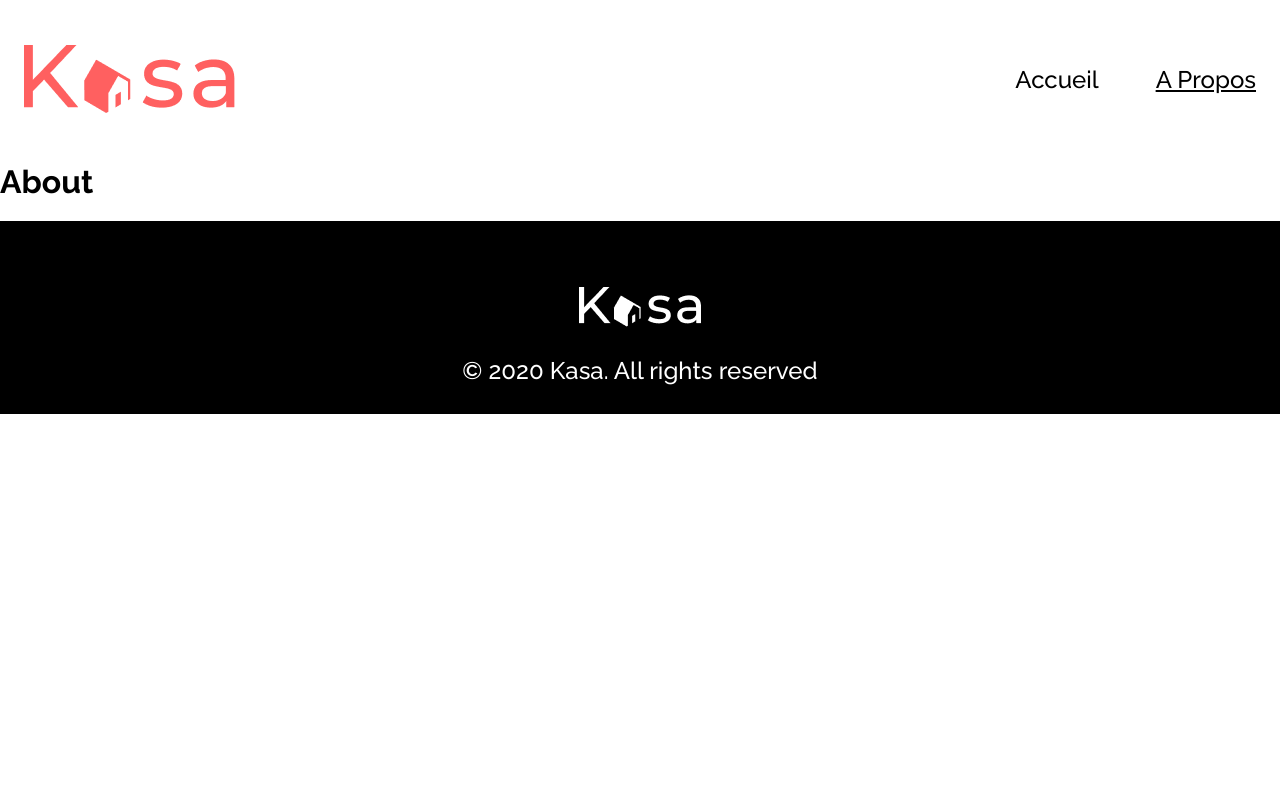
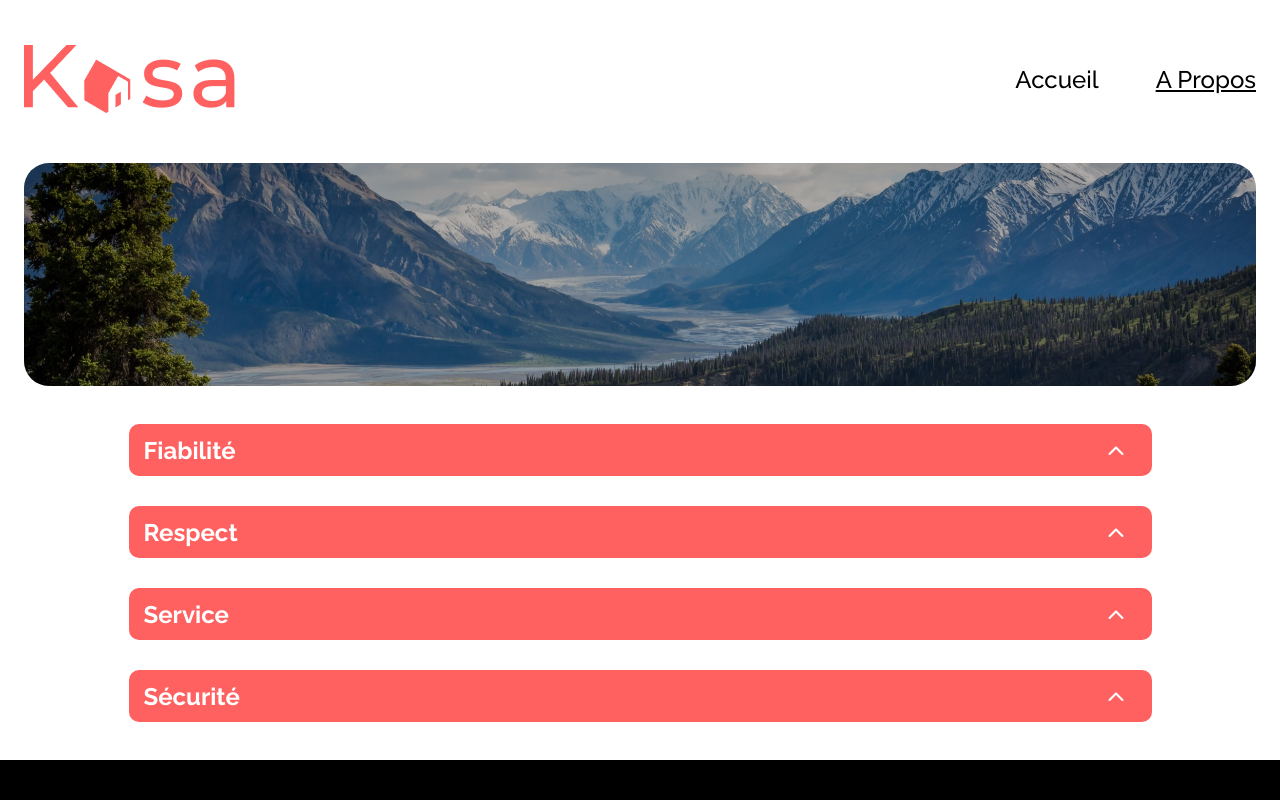
Before and after one commit to BaptisteChevassus/Kasaa--Openclassrooms, a React (Vite) app: page /a-propos in a window 1280 px wide. Shown: the top 800 px of the page. Built offline with nearby package versions, Linux system fonts and the light colour scheme.

Commit message:
feat: add reusable Collapse component and About page

```diff
--- a/src/components/Banner/Banner.jsx
+++ b/src/components/Banner/Banner.jsx
@@ -1,8 +1,8 @@
 import './Banner.scss'
 
-function Banner({ image, title }) {
+function Banner({ image, title, overlayOpacity = 0.6 }) {
   return (
-    <div className="banner">
+    <div className="banner" style={{ '--banner-overlay-opacity': overlayOpacity }}>
       <img src={image} alt="" />
       {title && <h1>{title}</h1>}
     </div>
--- a/src/components/Banner/Banner.scss
+++ b/src/components/Banner/Banner.scss
@@ -8,7 +8,6 @@
   align-items: center;
   border-radius: vars.$radius-default;
   overflow: hidden;
-  margin-bottom: 43px;
   height: 223px;
 
   img {
@@ -24,7 +23,7 @@
     content: '';
     position: absolute;
     inset: 0;
-    background: rgba(0, 0, 0, 0.6);
+    background: rgba(0, 0, 0, var(--banner-overlay-opacity, 0.6));
     z-index: 1;
   }
 
@@ -48,7 +47,6 @@
     align-items: flex-start;
     border-radius: vars.$radius-sm;
     height: 111px;
-    margin-bottom: 22px;
 
     h1 {
       font-size: 24px;
--- /dev/null
+++ b/src/components/Collapse/Collapse.jsx
@@ -0,0 +1,31 @@
+import { useState } from 'react'
+import chevron from '../../assets/chevron.svg'
+import './Collapse.scss'
+
+function Collapse({ title, children, defaultOpen = false }) {
+  const [isOpen, setIsOpen] = useState(defaultOpen)
+
+  return (
+    <div className={`collapse${isOpen ? ' collapse--open' : ''}`}>
+      <div className="collapse__header">
+        <h2 className="collapse__title">{title}</h2>
+        <button
+          type="button"
+          className="collapse__toggle"
+          onClick={() => setIsOpen((open) => !open)}
+          aria-expanded={isOpen}
+          aria-label={`${isOpen ? 'Fermer' : 'Ouvrir'} ${title}`}
+        >
+          <img src={chevron} alt="" className="collapse__chevron" />
+        </button>
+      </div>
+      <div className="collapse__panel">
+        <div className="collapse__content">
+          <div className="collapse__inner">{children}</div>
+        </div>
+      </div>
+    </div>
+  )
+}
+
+export default Collapse
--- /dev/null
+++ b/src/components/Collapse/Collapse.scss
@@ -0,0 +1,97 @@
+@use '../../styles/variables' as vars;
+
+.collapse {
+  width: 100%;
+  border-radius: vars.$radius-sm;
+  overflow: hidden;
+
+  &__header {
+    display: flex;
+    align-items: center;
+    justify-content: space-between;
+    gap: 10px;
+    padding: 10px 20px 10px 15px;
+    background-color: vars.$color-primary;
+  }
+
+  &__title {
+    margin: 0;
+    color: vars.$color-text-light;
+    font-weight: 700;
+    font-size: vars.$font-size-body;
+  }
+
+  &__toggle {
+    display: flex;
+    align-items: center;
+    justify-content: center;
+    flex-shrink: 0;
+    width: 32px;
+    height: 32px;
+    padding: 0;
+    background: none;
+    border: none;
+    cursor: pointer;
+  }
+
+  &__chevron {
+    width: 20px;
+    height: 20px;
+    transform: rotate(-90deg);
+    transition: transform 300ms ease;
+  }
+
+  &__panel {
+    display: grid;
+    grid-template-rows: 0fr;
+    transition: grid-template-rows 300ms ease;
+    background-color: rgba(vars.$color-surface, 0.45);
+  }
+
+  &__content {
+    min-height: 0;
+    overflow: hidden;
+  }
+
+  &__inner {
+    padding: 20px;
+    color: vars.$color-black;
+    font-size: 18px;
+    line-height: 1.4;
+  }
+
+  &--open {
+    .collapse__chevron {
+      transform: rotate(90deg);
+    }
+
+    .collapse__panel {
+      grid-template-rows: 1fr;
+    }
+  }
+
+  @media (max-width: vars.$breakpoint-mobile) {
+    &__header {
+      padding: 5px 10px;
+    }
+
+    &__title {
+      font-size: 13px;
+    }
+
+    &__toggle {
+      width: 24px;
+      height: 24px;
+    }
+
+    &__chevron {
+      width: 16px;
+      height: 16px;
+    }
+
+    &__inner {
+      padding: 12px;
+      font-size: vars.$font-size-body-mobile;
+    }
+  }
+}
--- a/src/index.css
+++ b/src/index.css
@@ -10,3 +10,15 @@ body {
 #root {
   min-height: 100vh;
 }
+
+.sr-only {
+  position: absolute;
+  width: 1px;
+  height: 1px;
+  padding: 0;
+  margin: -1px;
+  overflow: hidden;
+  clip: rect(0, 0, 0, 0);
+  white-space: nowrap;
+  border: 0;
+}
--- a/src/pages/About/About.jsx
+++ b/src/pages/About/About.jsx
@@ -1,5 +1,45 @@
+import Banner from '../../components/Banner/Banner'
+import Collapse from '../../components/Collapse/Collapse'
+import aboutBanner from '../../assets/about-banner.jpg'
+import './About.scss'
+
+const valeurs = [
+  {
+    id: 'fiabilite',
+    title: 'Fiabilité',
+    text: "Les annonces postées sur Kasa garantissent une fiabilité totale. Les photos sont conformes aux logements, et toutes les informations sont régulièrement vérifiées par nos équipes.",
+  },
+  {
+    id: 'respect',
+    title: 'Respect',
+    text: "La bienveillance fait partie des valeurs fondatrices de Kasa. Tout comportement discriminatoire ou de perturbation du voisinage entraînera une exclusion de notre plateforme.",
+  },
+  {
+    id: 'service',
+    title: 'Service',
+    text: "La qualité du service est au cœur de notre engagement chez Kasa. Nous veillons à ce que chaque interaction, que ce soit avec nos hôtes ou nos locataires, soit empreinte de respect et de bienveillance.",
+  },
+  {
+    id: 'securite',
+    title: 'Sécurité',
+    text: "La sécurité est la priorité de Kasa. Aussi bien pour nos hôtes que pour les voyageurs, chaque logement correspond aux critères de sécurité établis par nos services. En laissant une note aussi bien à l'hôte qu'au locataire, cela permet à nos équipes de vérifier que les standards sont bien respectés. Nous organisons également des ateliers sur la sécurité domestique pour nos hôtes.",
+  },
+]
+
 function About() {
-  return <h1>About</h1>
+  return (
+    <div className="about">
+      <h1 className="sr-only">À propos</h1>
+      <Banner image={aboutBanner} overlayOpacity={0.3} />
+      <div className="about__values">
+        {valeurs.map((valeur) => (
+          <Collapse key={valeur.id} title={valeur.title}>
+            <p>{valeur.text}</p>
+          </Collapse>
+        ))}
+      </div>
+    </div>
+  )
 }
 
 export default About
--- /dev/null
+++ b/src/pages/About/About.scss
@@ -0,0 +1,26 @@
+@use '../../styles/variables' as vars;
+@use '../../styles/mixins' as mixins;
+
+.about {
+  .banner {
+    margin-bottom: 38px;
+
+    @media (max-width: vars.$breakpoint-mobile) {
+      margin-bottom: 19px;
+    }
+  }
+}
+
+.about__values {
+  @include mixins.container;
+  display: flex;
+  flex-direction: column;
+  gap: 30px;
+  max-width: 1023px;
+  margin-bottom: 38px;
+
+  @media (max-width: vars.$breakpoint-mobile) {
+    gap: 20px;
+    margin-bottom: 19px;
+  }
+}
--- a/src/pages/Home/Home.jsx
+++ b/src/pages/Home/Home.jsx
@@ -6,7 +6,7 @@ import './Home.scss'
 
 function Home() {
   return (
-    <div>
+    <div className="home">
       <Banner
         image={bannerImage}
         title={
--- a/src/pages/Home/Home.scss
+++ b/src/pages/Home/Home.scss
@@ -1,5 +1,13 @@
 @use '../../styles/variables' as vars;
 @use '../../styles/mixins' as mixins;
+
+.home .banner {
+  margin-bottom: 43px;
+
+  @media (max-width: vars.$breakpoint-mobile) {
+    margin-bottom: 22px;
+  }
+}
 
 .cards-list {
   @include mixins.container;
@@ -8,7 +16,7 @@
   row-gap: 50px;
   column-gap: 60px;
   padding: 56px 50px 43px;
-  background-color: #f6f6f6;
+  background-color: vars.$color-surface;
   border-radius: vars.$radius-default;
   margin-bottom: 50px;
 
--- a/src/styles/_variables.scss
+++ b/src/styles/_variables.scss
@@ -1,6 +1,7 @@
 $color-primary: #ff6060;
 $color-text-light: #ffffff;
 $color-black: #000000;
+$color-surface: #f6f6f6;
 
 $radius-default: 25px;
 $radius-sm: 10px;
```
Also changed, not shown: src/assets/about-banner.jpg (added), src/assets/chevron.svg (added).
